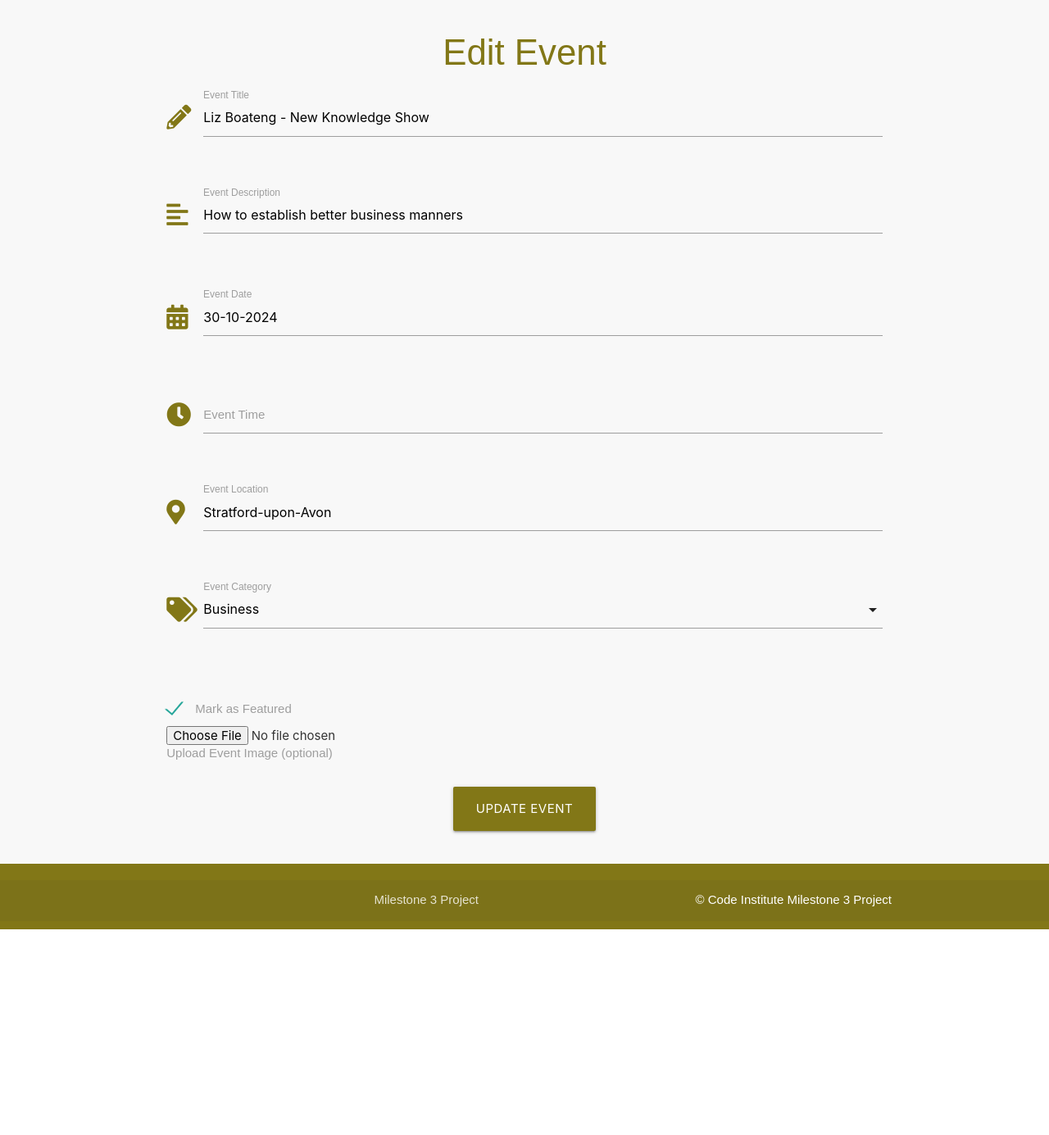
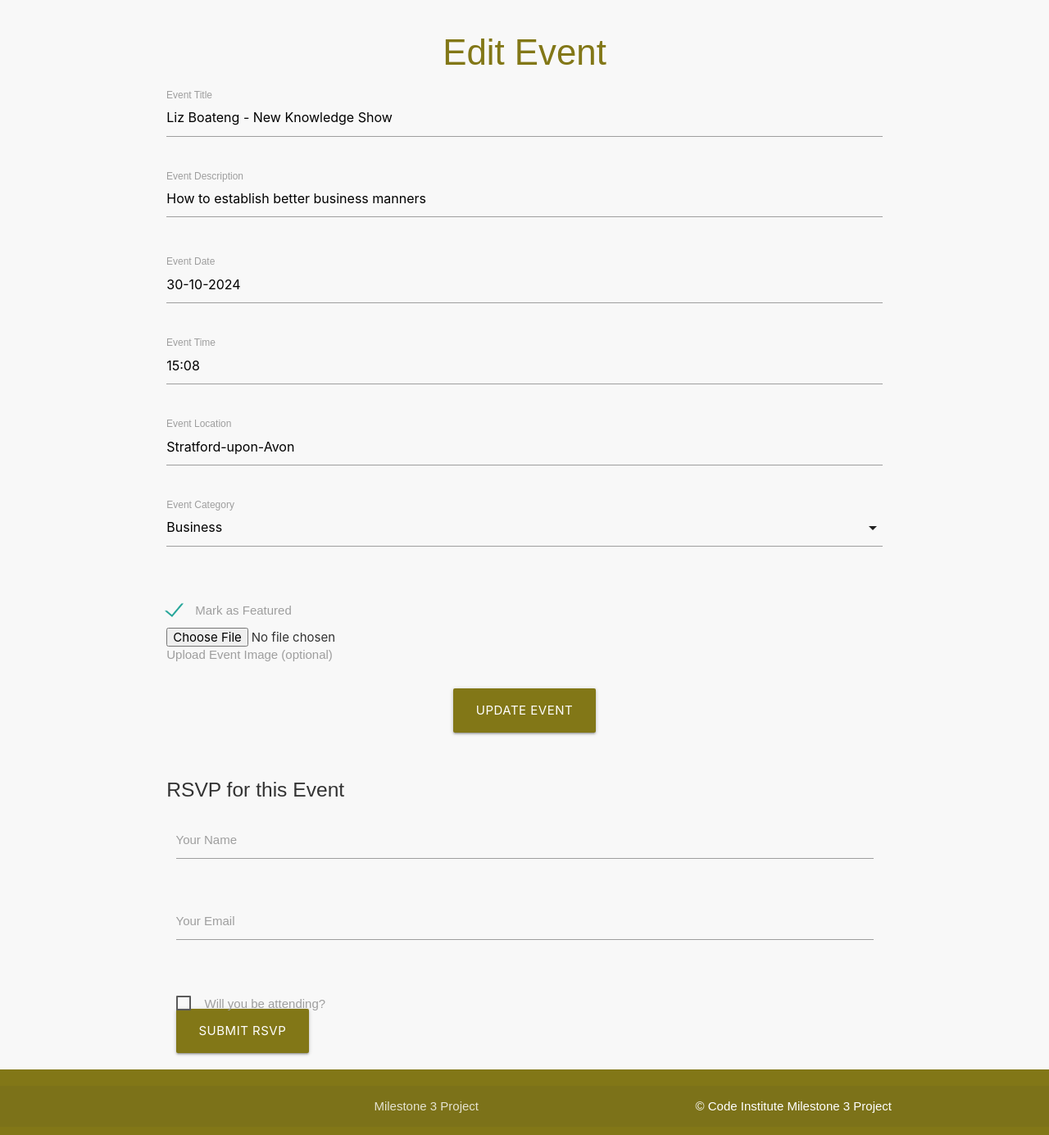
Before and after one commit to boatesj/event-manager, a Flask app: page /edit_event/3 in a window 1280 px wide. Shown: the part 96-1481 px from the top of the page at 82% size. Before the commit the page ends 1230 px from the top, so only its background shows below. Run offline with Flask 3, Linux system fonts and the light colour scheme.

Commit message:
Added RSVP feature to the event_detail.html

```diff
--- a/eventmanager/routes.py
+++ b/eventmanager/routes.py
@@ -4,12 +4,15 @@ from werkzeug.utils import secure_filename
 from eventmanager import app, db
 from eventmanager.models import Event, Category
 from datetime import datetime
+from eventmanager.models import RSVP  # Import the RSVP model
+
 
 # Allowed image extensions
 ALLOWED_EXTENSIONS = {'png', 'jpg', 'jpeg', 'gif'}
 
 def allowed_file(filename):
     return '.' in filename and filename.rsplit('.', 1)[1].lower() in ALLOWED_EXTENSIONS
+
 
 # Home page showing list of all upcoming and past events
 @app.route("/")
@@ -30,6 +33,7 @@ def home():
             past_events = Event.query.filter(Event.date < now).order_by(Event.date.desc()).all()
 
     return render_template("events.html", upcoming_events=upcoming_events, past_events=past_events, featured_events=featured_events)
+
 
 # Event detail page
 @app.route("/event/<int:event_id>")
@@ -88,6 +92,7 @@ def add_event():
 def edit_event(event_id):
     event = Event.query.get_or_404(event_id)
     categories = Category.query.all()  # Fetch categories for the dropdown
+
     if request.method == "POST":
         # Handle file upload
         file = request.files.get('image')  # Get the uploaded file
@@ -102,12 +107,30 @@ def edit_event(event_id):
             file.save(file_path)
             event.image_file = filename  # Update the filename in the database
 
-        # Update other event details...
-        # (rest of your code remains unchanged)
+        # Get the other event details from the form
+        event.title = request.form.get("title")  # Update title
+        event.description = request.form.get("description")  # Update description
 
+        # Parse the date and time
+        event_date_raw = request.form.get("date")  # Expecting 'dd-mm-yyyy'
+        event_time_raw = request.form.get("time")  # Expecting 'HH:MM'
+
+        # Split the date string to get day, month, year
+        day, month, year = map(int, event_date_raw.split('-'))
+        hour, minute = map(int, event_time_raw.split(':'))
+
+        # Create a datetime object and update event date
+        event.date = datetime(year, month, day, hour, minute)
+
+        event.location = request.form.get("location")  # Update location
+        event.category_id = request.form.get("category_id")  # Update category
+        event.featured = request.form.get("featured") == "1"  # Update featured status
+
+        # Commit changes to the database
         db.session.commit()
         return redirect(url_for("home"))
 
+    # Format the date and time for the form
     formatted_date = event.date.strftime('%d-%m-%Y')
     formatted_time = event.date.strftime('%H:%M')
     return render_template("edit_event.html", event=event, categories=categories, formatted_date=formatted_date, formatted_time=formatted_time)
@@ -171,3 +194,22 @@ def search():
         return render_template("events.html", upcoming_events=upcoming_events, past_events=past_events)
 
     return redirect(url_for("home"))
+
+
+# Create a new RSVP
+@app.route("/rsvp/<int:event_id>", methods=["POST"])
+def rsvp(event_id):
+    event = Event.query.get_or_404(event_id)
+
+    # Get form data
+    name = request.form.get("name")
+    email = request.form.get("email")
+    attending = request.form.get("attending") == "1"  # Check if the user is attending
+
+    # Create an RSVP instance
+    rsvp_entry = RSVP(event_id=event.id, name=name, email=email, attending=attending)
+    db.session.add(rsvp_entry)
+    db.session.commit()
+
+    flash('Thank you for your RSVP!', 'success')
+    return redirect(url_for('event_detail', event_id=event.id))
--- a/eventmanager/templates/edit_event.html
+++ b/eventmanager/templates/edit_event.html
@@ -6,64 +6,39 @@
     <h3 class="center-align lime-text text-darken-4">Edit Event</h3>
 
     <form method="POST" action="{{ url_for('edit_event', event_id=event.id) }}" class="row" enctype="multipart/form-data">
-
-        <!-- Event Title -->
-        <div class="row">
         <div class="input-field col s12">
-                <i class="fa fa-pencil-alt prefix lime-text text-darken-4"></i>
-                <input name="title" id="title" type="text" value="{{ event.title }}" class="validate" required>
+            <input type="text" name="title" id="title" value="{{ event.title }}" required>
             <label for="title" class="active">Event Title</label>
         </div>
+
+        <div class="input-field col s12">
+            <textarea name="description" id="description" class="materialize-textarea">{{ event.description }}</textarea>
+            <label for="description" class="active">Event Description</label>
         </div>
 
-        <!-- Event Description -->
-        <div class="row">
         <div class="input-field col s12">
-                <i class="fa fa-align-left prefix lime-text text-darken-4"></i>
-                <textarea name="description" id="description" minlength="5" maxlength="200" class="materialize-textarea validate" required>{{ event.description }}</textarea>
-                <label for="description" class="active">Event Description</label>
-            </div>
+            <input type="text" name="date" id="date" value="{{ event.date.strftime('%d-%m-%Y') }}" required>
+            <label for="date" class="active">Event Date</label>
         </div>
 
-        <!-- Event Date -->
-        <div class="row">
         <div class="input-field col s12">
-                <i class="fa fa-calendar-alt prefix lime-text text-darken-4"></i>
-                <input id="date" name="date" type="text" value="{{ event.date.strftime('%d-%m-%Y') }}" class="datepicker validate" required>
-                <label for="date" class="active">Event Date</label>
-            </div>
+            <input type="text" name="time" id="time" value="{{ event.date.strftime('%H:%M') }}" required>
+            <label for="time" class="active">Event Time</label>
         </div>
 
-        <!-- Event Time -->
-        <div class="row">
         <div class="input-field col s12">
-                <i class="fa fa-clock prefix lime-text text-darken-4"></i>
-                <input id="time" name="time" type="text" class="timepicker validate" required>
-                <label for="time" class="active">Event Time</label>
-            </div>
-        </div>
-
-        <!-- Event Location -->
-        <div class="row">
-            <div class="input-field col s12">
-                <i class="fa fa-map-marker-alt prefix lime-text text-darken-4"></i>
             <input type="text" name="location" id="location" value="{{ event.location }}" required>
             <label for="location" class="active">Event Location</label>
         </div>
-        </div>
 
-        <!-- Event Category Dropdown -->
-        <div class="row">
         <div class="input-field col s12">
-                <i class="fa fa-tags prefix lime-text text-darken-4"></i>
             <select name="category_id" required>
                 <option value="" disabled selected>Choose Category</option>
                 {% for category in categories %}
                     <option value="{{ category.id }}" {% if event.category_id == category.id %}selected{% endif %}>{{ category.name }}</option>
                 {% endfor %}
             </select>
-                <label for="category_id">Event Category</label>
-            </div>
+            <label>Event Category</label>
         </div>
 
         <!-- Featured Checkbox -->
@@ -87,4 +62,28 @@
             </div>
         </div>
     </form>
+
+    <!-- RSVP Form -->
+    <div class="row" style="margin-top: 20px;">
+        <form method="POST" action="{{ url_for('rsvp', event_id=event.id) }}" class="col s12">
+            <h5>RSVP for this Event</h5>
+            <div class="input-field col s12">
+                <input type="text" name="name" id="name" required>
+                <label for="name">Your Name</label>
+            </div>
+            <div class="input-field col s12">
+                <input type="email" name="email" id="email" required>
+                <label for="email">Your Email</label>
+            </div>
+            <div class="input-field col s12">
+                <label>
+                    <input type="checkbox" name="attending" value="1" />
+                    <span>Will you be attending?</span>
+                </label>
+            </div>
+            <div class="col s12">
+                <button type="submit" class="btn-large lime darken-4">Submit RSVP</button>
+            </div>
+        </form>
+    </div>
 {% endblock %}
```
Also changed, not shown: eventmanager/models.py (+15 -0 lines), eventmanager/templates/event_detail.html (+28 -10 lines), instance/eventmanager.db. Lines whose indentation alone changed are shown as unchanged.
